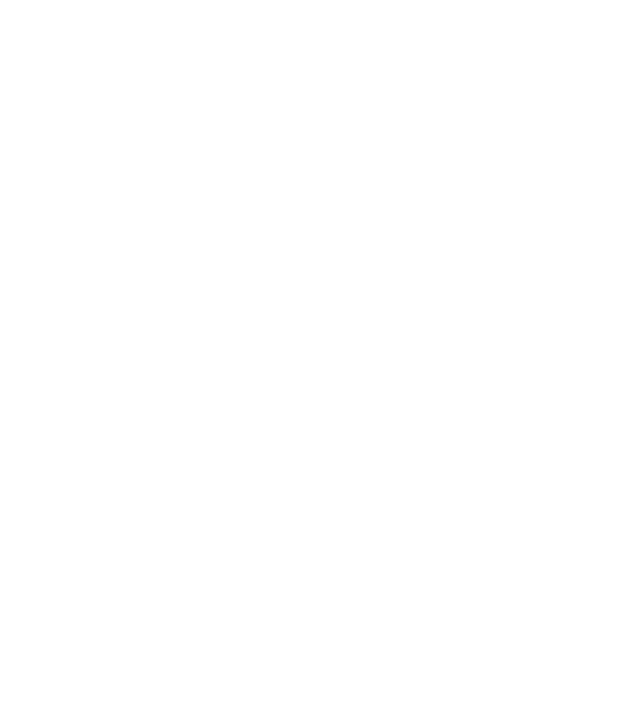
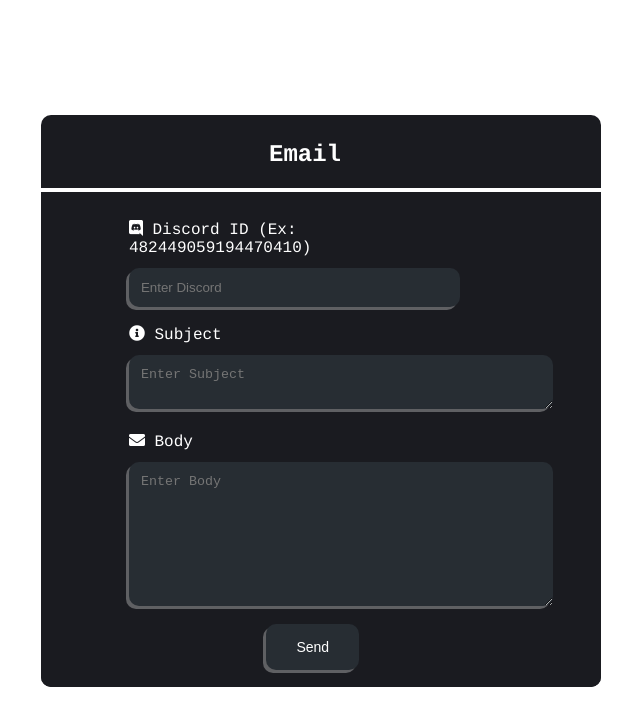
Before and after one commit to cadburry6969/cad-email, a website: page index.html in a window 1280 px wide. Shown: the whole page, without its empty margins (319-959 px from the left). Drawn offline with nearby package versions, Linux system fonts and the light colour scheme.

Commit message:
ui change

```diff
--- a/index.html
+++ b/index.html
@@ -30,11 +30,11 @@
 	<!-- CSS PART -->
 	<style>
 		body {
-			display: none;
+			/* display: none; */
 			width: 70vh;
 			margin: auto;
 			margin-top: 9%;
-			font-family: Tahoma, sans-serif;
+			font-family: Courier;
 			text-align: center;
 		}
 
@@ -48,14 +48,15 @@
 
 		.header {
 			padding-top: 1%;
-			background-color: #1779fa;
+			background-color: #1A1B20;
 			color: white;
 			border-radius: 10px;
 		}
 
 		.main {
 			padding: 1%;
-			background-color: #87aee2;
+			background-color: #1A1B20;
+			border-top: 4px solid white;
 			color: rgb(56, 56, 56);
 			border-radius: 0 0 10px 10px;
 			text-align: left;
@@ -81,9 +82,11 @@
 		input[type=text], textarea {
 			width: 50vh;
 			padding: 12px;
-			border: 2px solid rgb(77, 77, 77);
-			box-shadow: 4px 4px rgb(77, 77, 77);
-			border-radius: 6px;
+			color: white;
+			background: #272D33 repeat-x;
+			border: 0px solid rgb(255, 255, 255);
+			box-shadow: -3px 3px rgba(255, 255, 255, 0.301);
+			border-radius: 10px;
 			resize: vertical;
 		}
 
@@ -95,7 +98,7 @@
 		input[type=button] {
 			display: inline-block;
 			outline: 0;
-			background: #1779fa;
+			background: #272D33;
 			width: 17%;
 			padding: 15px;
 			color: #FFFFFF;
@@ -103,13 +106,13 @@
 			margin-left: 40%;
 			margin-top: 2%;
 			margin-bottom: 2%;
-			border: 1px solid rgb(77, 77, 77);
-			box-shadow: 4px 4px rgb(77, 77, 77);
+			border: none;
+			box-shadow: -3px 3px rgba(255, 255, 255, 0.301);
 			border-radius: 10px;
 		}
 
 		input[type=button]:hover {
-			background: #6dacff;
+			background: #22242c;
 			cursor: pointer;
 		}
 	</style>
```
